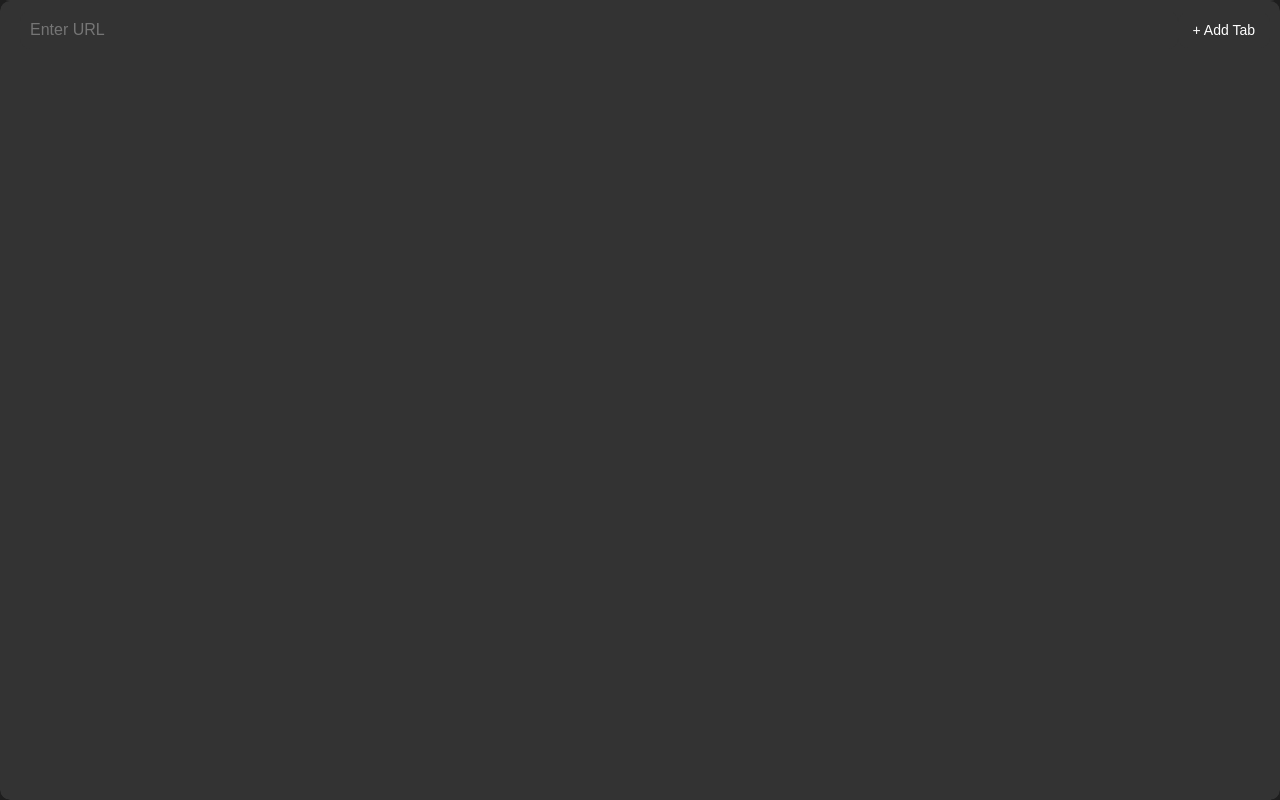
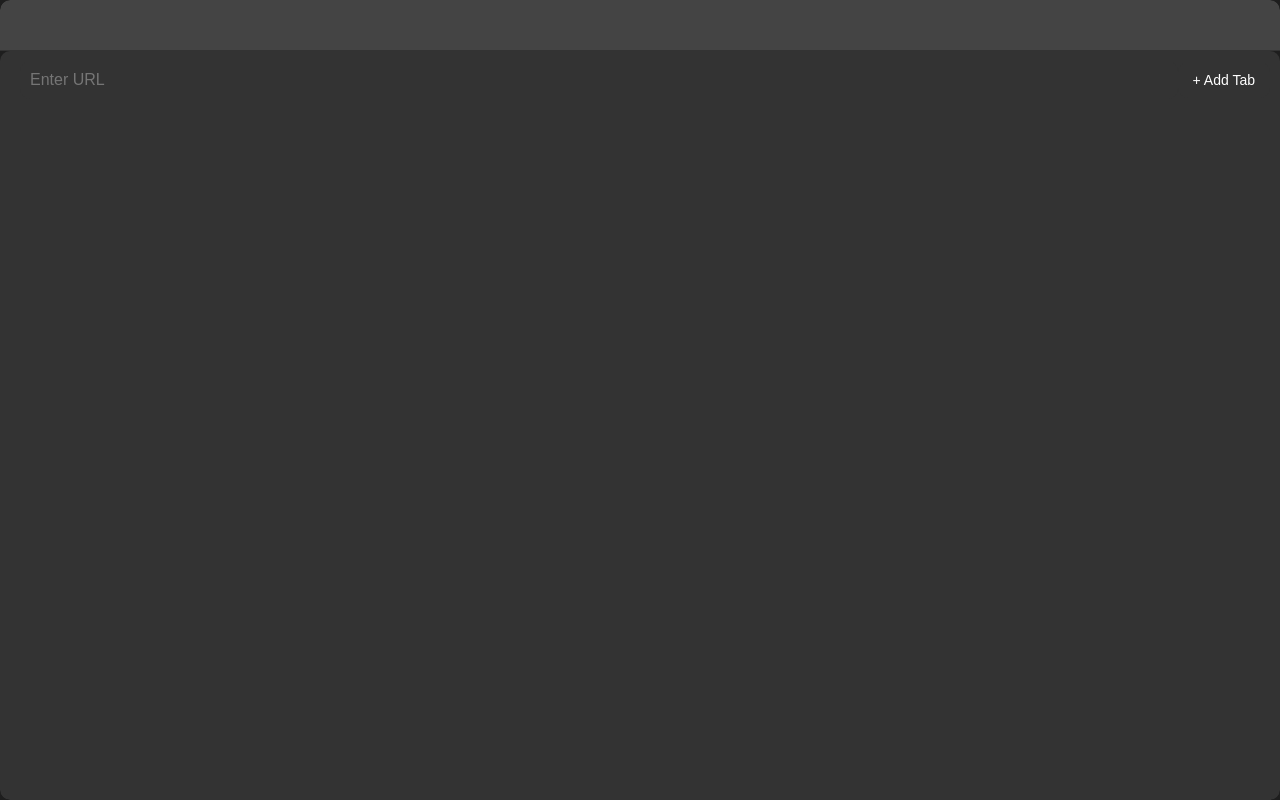
Before and after one commit to xkcdnerd/crapGX, a plain HTML site: page index.html in a window 1280 px wide. Drawn offline with Linux system fonts and the light colour scheme.

Commit message:
Update index.html

```diff
--- a/index.html
+++ b/index.html
@@ -34,6 +34,7 @@
       border-bottom: 1px solid #333;
       border-top-left-radius: 10px;
       border-top-right-radius: 10px;
+      min-height: 50px; /* Minimum height for the tabs container */
     }
 
     #tabs li {
```
